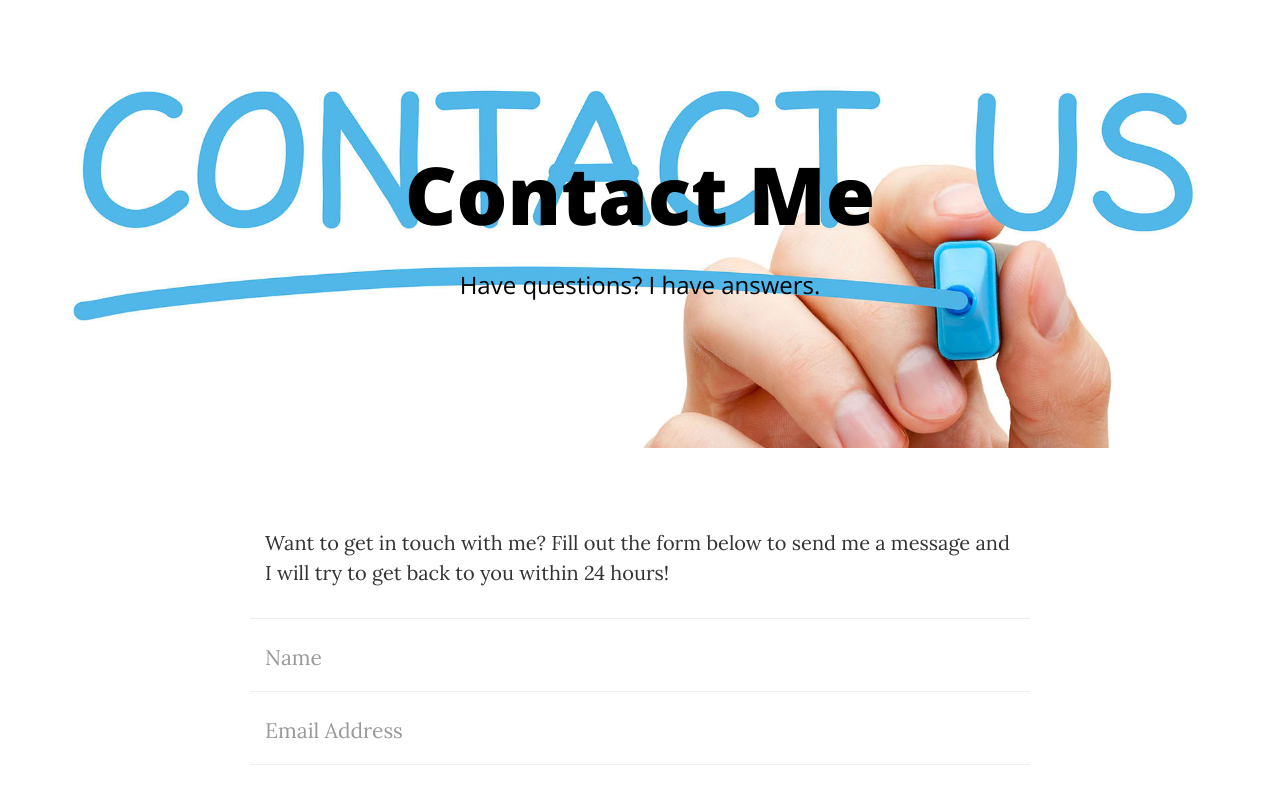
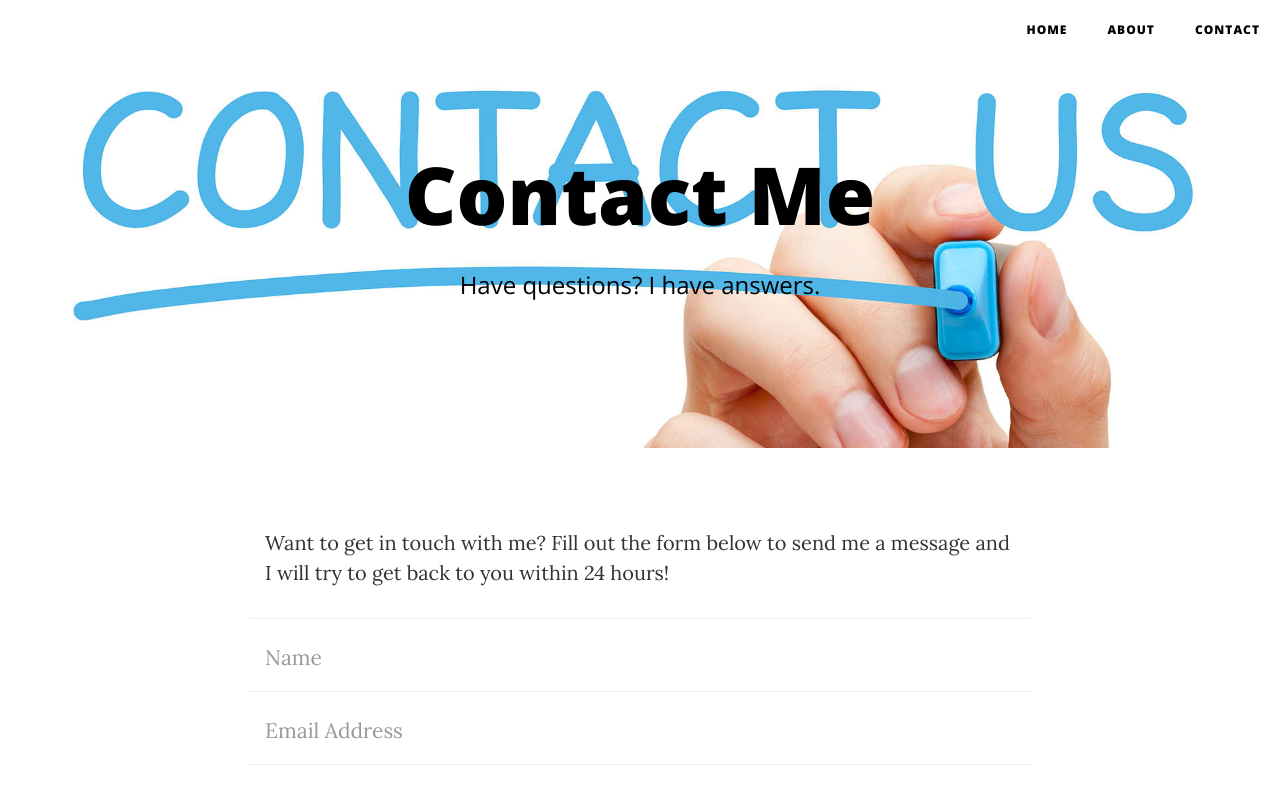
Before and after one commit to kathleenblaza/DyanneBlazaBlog, a website: page contact.html in a window 1280 px wide. Shown: the top 793 px of the page. Drawn offline with nearby package versions, Linux system fonts and the light colour scheme.

Commit message:
Update contact.html

```diff
--- a/contact.html
+++ b/contact.html
@@ -49,13 +49,13 @@
             <div class="collapse navbar-collapse" id="bs-example-navbar-collapse-1">
                 <ul class="nav navbar-nav navbar-right">
                     <li>
-                        <a href="index.html">Home</a>
+                        <a href="index.html"  style="color : black">Home</a>
                     </li>
                     <li>
-                        <a href="about.html">About</a>
+                        <a href="about.html"  style="color : black">About</a>
                     </li>
                     <li>
-                        <a href="contact.html">Contact</a>
+                        <a href="contact.html"  style="color : black">Contact</a>
                     </li>
                 </ul>
             </div>
```
